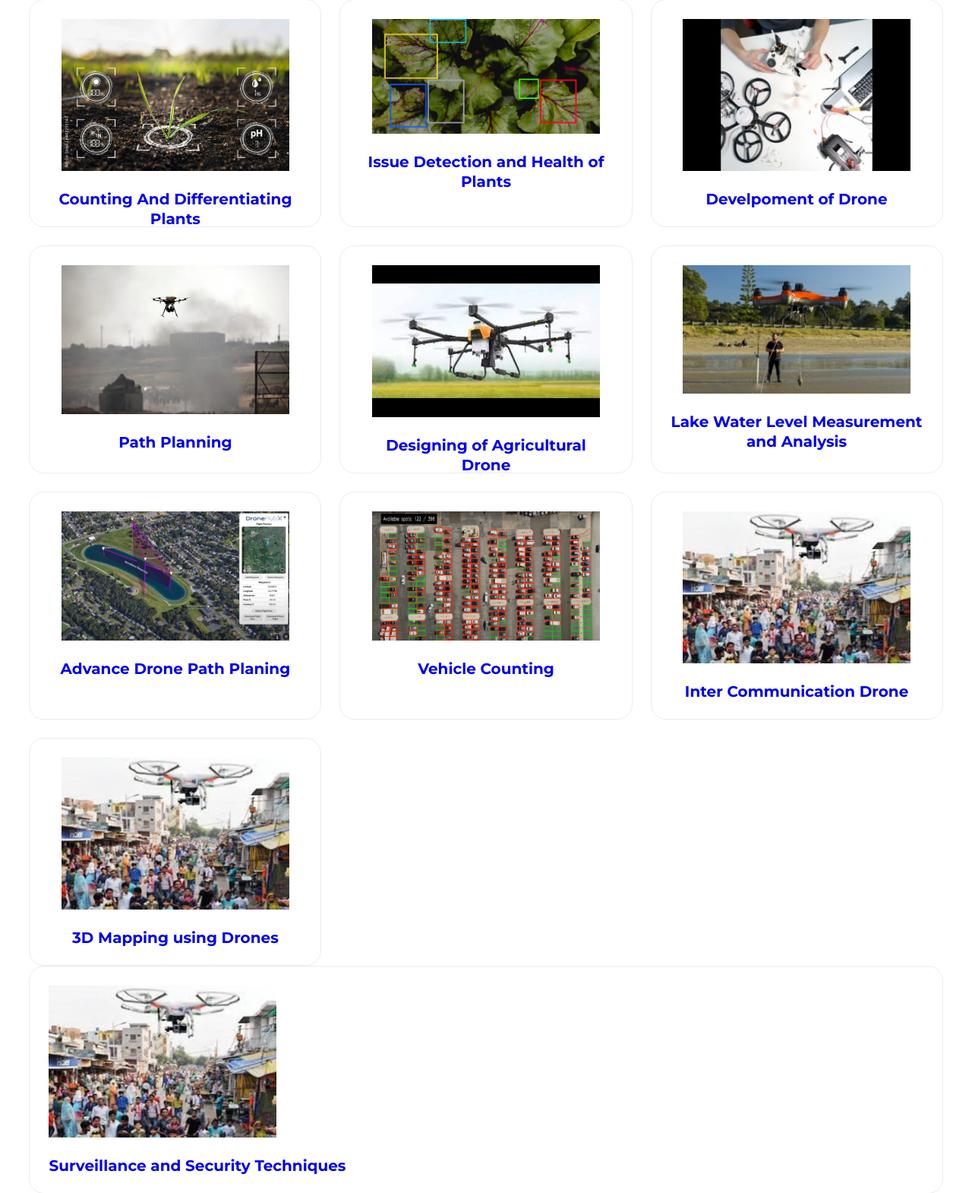
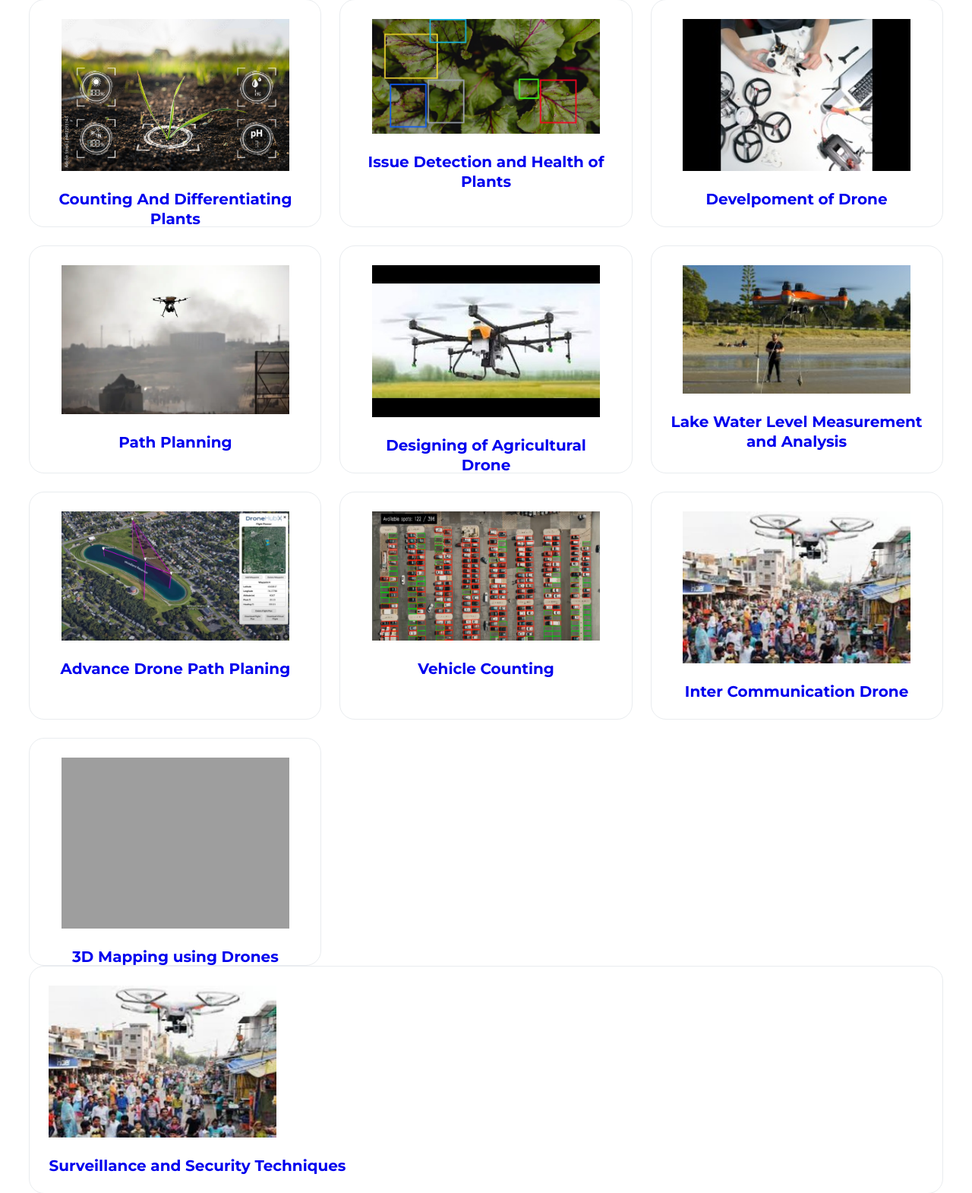
Before and after one commit to SahilPadhiyar18/LJK_DigitalOcean, a Django app: page / in a window 1280 px wide. Shown: the part 954-2524 px from the top of the page at 76% size. Run offline with Django 4.2, Linux system fonts and the light colour scheme; parts of the project's set-up code (start-up, migrations or seed data) failed here and were passed over; grey boxes are pictures that could not be loaded.

Commit message:
Update dronehome.html

```diff
--- a/templates/dronehome.html
+++ b/templates/dronehome.html
@@ -118,7 +118,7 @@
 
             </div>
 		<div class="box">
-                <img src="{% static 'img/interc.jpg'%}" class="responsive">
+                <img src="{% static 'img/course101.png'%}" class="responsive">
                 <h3><a href="/c10">3D Mapping using Drones</a></h3>
 
             </div>
```
